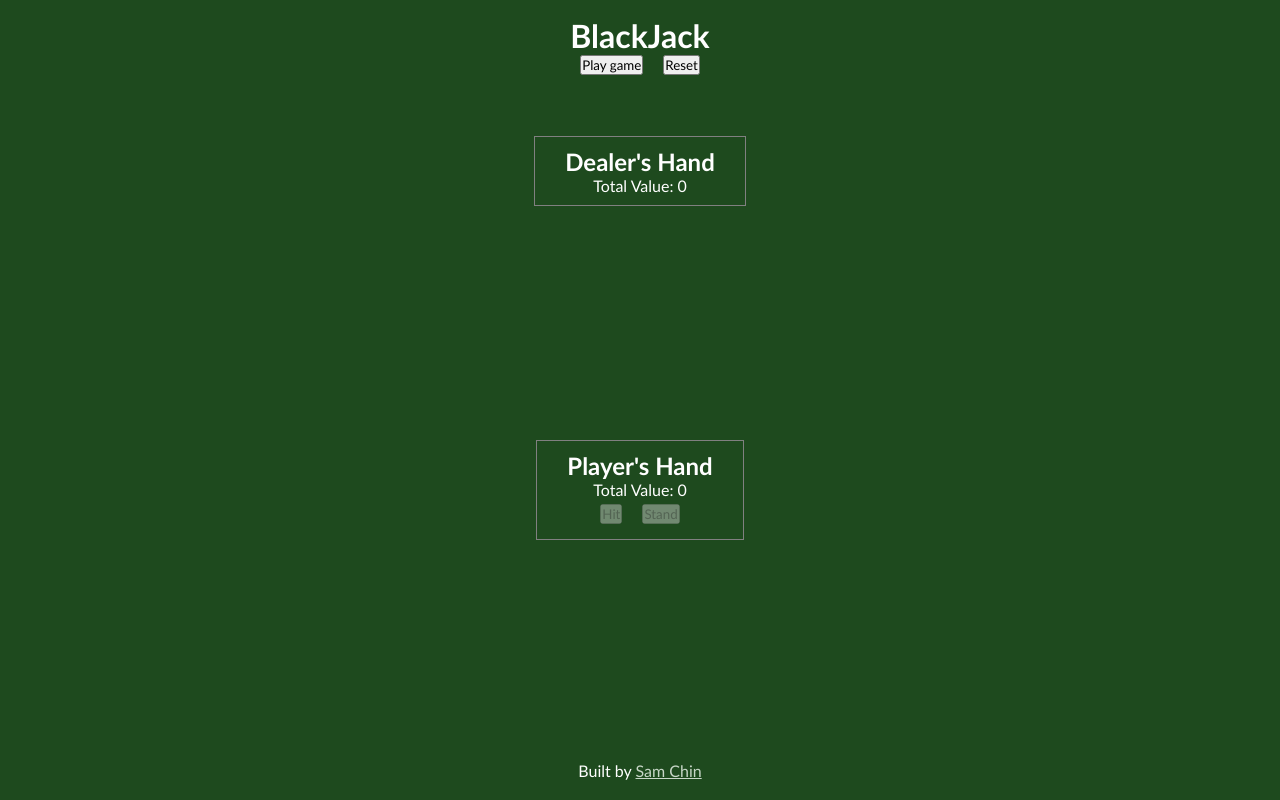
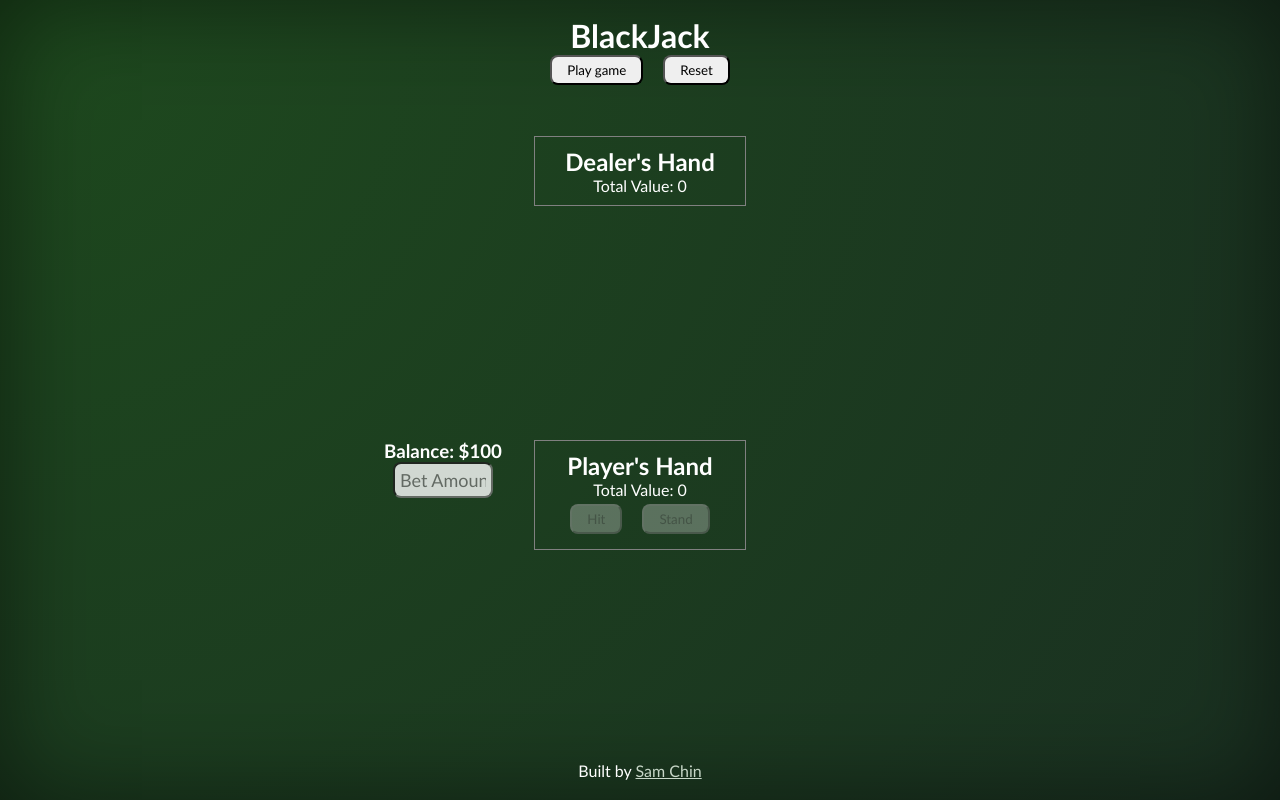
Before and after one commit to thomasamff/Blackjack, a React (Vite) app: page / in a window 1280 px wide. Built offline with nearby package versions, Linux system fonts and the light colour scheme.

Commit message:
Added Betting - still bugs to fix

```diff
--- a/src/components/Game.jsx
+++ b/src/components/Game.jsx
@@ -8,7 +8,11 @@ export default function Game() {
   const [dealerHand, setDealerHand] = useState([]);
   const [gameStarted, setGameStarted] = useState(false);
   const [playButton, setPlayButton] = useState(true);
+  const [bj, setBj] = useState(false);
   const [result, setResult] = useState("");
+
+  const [bal, setBal] = useState(100);
+  const [bet, setBet] = useState(0);
 
   function delay(ms) {
     return new Promise((resolve) => setTimeout(resolve, ms));
@@ -16,6 +20,7 @@ export default function Game() {
 
   // play game button - starts the game
   const startGame = () => {
+    setBj(false);
     setGameStarted(false);
     setPlayButton(false);
     setResult("");
@@ -23,6 +28,9 @@ export default function Game() {
     setPlayerHand([]);
     setDealerHand([]);
 
+    const bet = Number(document.getElementById("bet-amount").value);
+    setBet(bet);
+    setBal(bal-bet);
     dealCards();
   };
 
@@ -30,8 +38,11 @@ export default function Game() {
   const resetGame = () => {
     setGameStarted(false);
     setPlayButton(true);
+    setResult("");
     setPlayerHand([]);
     setDealerHand([]);
+    document.getElementById("bet-amount").value = "";
+    setBet(0);
   };
 
   // Deal cards with a delay
@@ -47,8 +58,9 @@ export default function Game() {
       if (i === 3) {
         dealerHand = [...dealerHand, card];
         setDealerHand(dealerHand);
-      } else if (i % 2 === 0) {
+      } else if (i%2 === 0) {
         playerHand = [...playerHand, makeCard(playerHand.length)];
+
         setPlayerHand(playerHand);
       } else {
         dealerHand = [...dealerHand, makeCard(dealerHand.length)];
@@ -63,7 +75,11 @@ export default function Game() {
         return card;
       });
       setDealerHand(flipCards);
-      setResult("You win! Blackjack!");
+      setResult(`Player BJ | +${bet * 2.5}`);
+      setBal(bal + (bet * 1.5));
+      setGameStarted(false);
+      setPlayButton(true);
+      return;
     }
     // TODO: insurance option if dealer's first card shows ace
     // dealer has blackjack
@@ -73,7 +89,7 @@ export default function Game() {
         return card;
       });
       setDealerHand(flipCards);
-      setResult("Dealer has blackjack! You lose!");
+      setResult(`Dealer BJ | -${bet}`);
       setGameStarted(false);
       setPlayButton(true);
       return;
@@ -85,6 +101,8 @@ export default function Game() {
   // updates the result state
   useEffect(() => {}, [setResult]);
 
+  useEffect(() => {}, [setBal,setBet]);
+
   // plays dealer's hand when player stands
   function playDealerHand(val) {
     const flipCards = dealerHand.map((card, index) => {
@@ -94,7 +112,7 @@ export default function Game() {
     setDealerHand(flipCards);
 
     if (val > 21) {
-      setResult("You bust! Dealer wins!");
+      setResult(`Player Bust | -$${bet}`);
       setGameStarted(false);
       setPlayButton(true);
       return;
@@ -115,13 +133,16 @@ export default function Game() {
     let dealerVal = calculateValue(dealerHand);
     let playerVal = val;
     if (dealerVal > 21) {
-      setResult("You win! Dealer busts!");
+      setResult(`Dealer Bust | +$${bet}`);
+      setBal(bal+(bet * 2));
     } else if (dealerVal === playerVal) {
-      setResult("It's a push!");
+      setResult("Dealer Push| +$0");
+      setBal(bal+bet);
     } else if (dealerVal > playerVal) {
-      setResult("Dealer wins!");
+      setResult(`Dealer Win | -$${bet}`);
     } else {
-      setResult("You win!");
+      setResult(`Player Win | +$${bet}`);
+      setBal(bal+(bet * 2));
     }
 
     setPlayButton(true);
@@ -149,7 +170,10 @@ export default function Game() {
         </button>
         <button onClick={resetGame}>Reset</button>
       </div>
-
+      <div className = "money">
+        <h3>Balance: ${bal}</h3>
+        <input className="bet" id="bet-amount" disabled={!playButton} type = "number" placeholder="Bet Amount"/>
+      </div>
       <Dealer cards={dealerHand} />
       <Player
         cards={playerHand}
@@ -157,6 +181,7 @@ export default function Game() {
         canAdd={gameStarted}
         setCanAdd={setGameStarted}
         stand={playDealerHand}
+        bj={bj}
       />
       {result && <h2 className="result">Result: {result}</h2>}
     </div>
--- a/src/components/Player.jsx
+++ b/src/components/Player.jsx
@@ -37,6 +37,15 @@ export default function Player({ cards, setCards, canAdd, setCanAdd, stand }) {
   // returns when busts
   useEffect(() => {
     if (val > 21) {
+      setCanAdd(false);
+      stand(val);
+    }
+    // eslint-disable-next-line react-hooks/exhaustive-deps
+  }, [val]);
+
+  // disable's options after getting 21
+  useEffect(() => {
+    if (val === 21) {
       setCanAdd(false);
       stand(val);
     }
--- a/src/index.css
+++ b/src/index.css
@@ -17,6 +17,11 @@ body {
   background: #1e4a1e;
   position: relative;
 
+
+  background: radial-gradient(circle at top left, #1e4a1e, #1a3021);
+  box-shadow: inset 0 0 100px rgba(0, 0, 0, 0.5);
+  color: white;
+  margin: 0;
 }
 
 header,
@@ -40,6 +45,32 @@ a:visited{
     color:#989c98;
 }
 
+button {
+    padding: 5px 15px;
+    border-radius: 8px;
+    opacity: 1;
+    transition: opacity 0.2s ease;
+}
+
+button:hover {
+    opacity: 0.8;
+}
+
+button:active {
+    background-color:#d7d8d7 ;
+}
+
+button:disabled {
+    pointer-events: none;
+    transform: none;
+    box-shadow: none;
+}
+
+button:disabled:active {
+    transform: none !important;
+    box-shadow: none !important;
+}
+
 .card-container {
     display: flex;
     flex-direction: row;
@@ -59,6 +90,37 @@ a:visited{
     justify-content: center;
     gap: 20px;
 }
+
+input[type=number]::-webkit-inner-spin-button,
+input[type=number]::-webkit-outer-spin-button {
+  -webkit-appearance: none;
+  margin: 0;
+}
+
+.money {
+    position: absolute;
+    left: 30%;
+    top: 55%;
+}
+
+.bet {
+    width: 100px;
+    font-size: 18px;
+    border-radius: 8px;
+    padding: 5px;
+    opacity: 0.8;
+    transition: opacity 0.6s ease;
+}
+
+.bet:hover,
+.bet:focus {
+    opacity: 1;
+}
+
+.bet:disabled {
+    pointer-events: none;
+}
+
 
 .dealer-area,
 .player-area {
```
